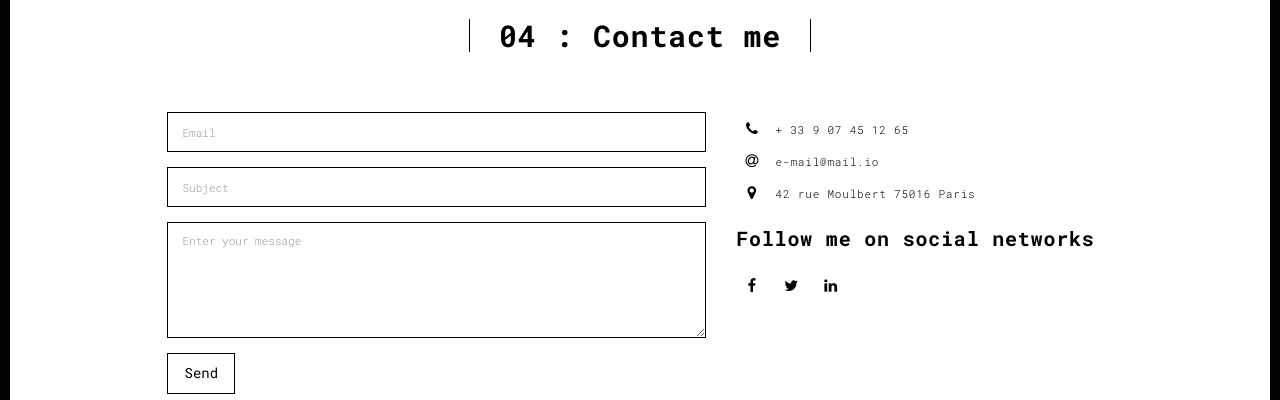
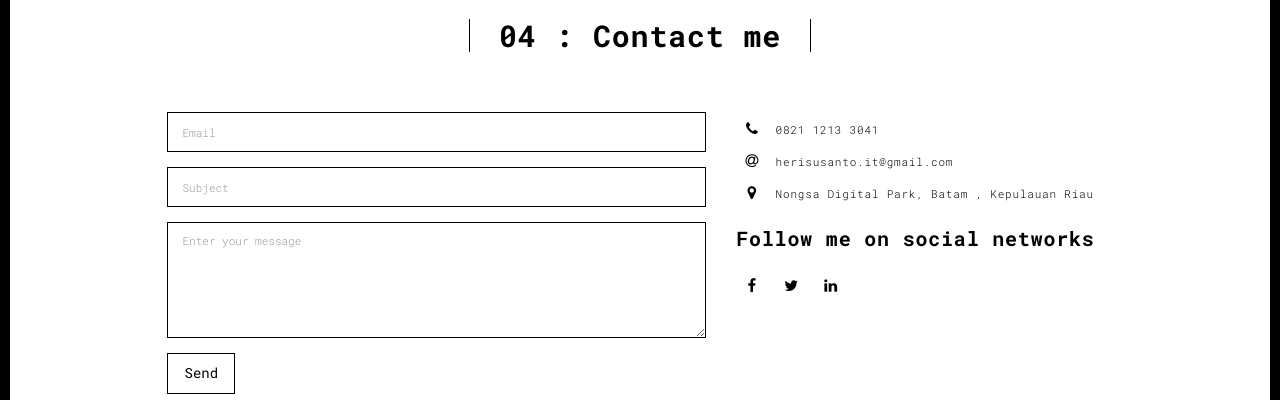
Before and after one commit to herisusantuy/portfolio, a Flask app: page /contact.html in a window 1280 px wide. Shown: the part 90-490 px from the top of the page. Run offline with Flask 2, Linux system fonts and the light colour scheme; some libraries are stand-ins or nearby versions.

Commit message:
Edit detail contact

```diff
--- a/templates/contact.html
+++ b/templates/contact.html
@@ -109,13 +109,13 @@
                           <span class="fa-icon">
                             <i class="fa fa-phone" aria-hidden="true"></i>
                           </span>
-                          + 33 9 07 45 12 65
+                          0821 1213 3041
                         </li>
                         <li>
                           <span class="fa-icon">
                             <i class="fa fa-at" aria-hidden="true"></i>
                           </span>
-                          e-mail@mail.io
+                          herisusanto.it@gmail.com
                         </li>
                         <li>
                           <span class="fa-icon">
@@ -124,7 +124,7 @@
                               aria-hidden="true"
                             ></i>
                           </span>
-                          42 rue Moulbert 75016 Paris
+                          Nongsa Digital Park, Batam , Kepulauan Riau
                         </li>
                       </ul>
                       <h3>Follow me on social networks</h3>
```
